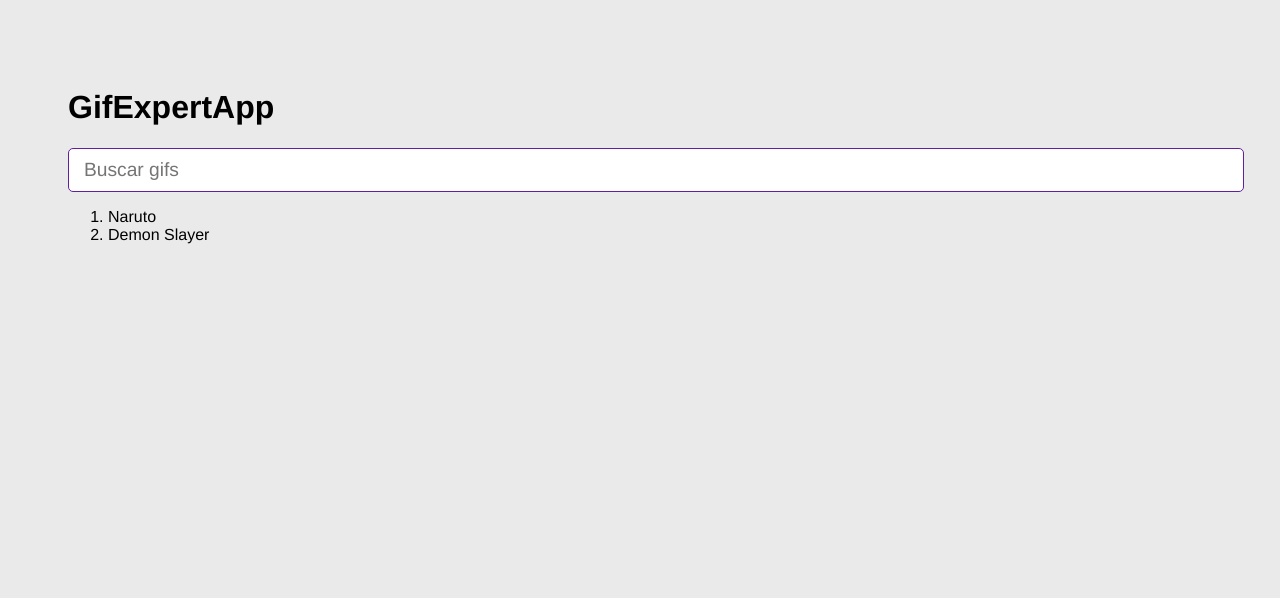
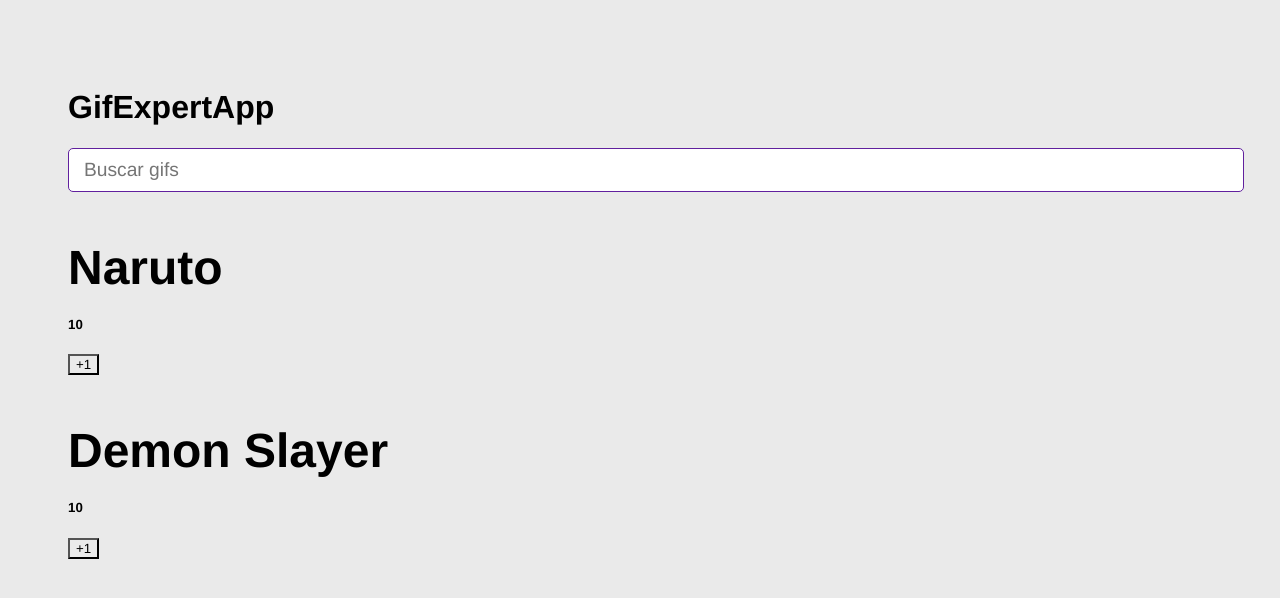
Before and after one commit to josavicente/React, a React (Vite) app in the folder 06-GifExpertApp/: page / in a window 1280 px wide. Shown: the top 598 px of the page. Built offline with nearby package versions, Linux system fonts and the light colour scheme; no server answers.

Commit message:
:sparkles:

```diff
--- a/06-GifExpertApp/src/GifExpertApp.jsx
+++ b/06-GifExpertApp/src/GifExpertApp.jsx
@@ -6,6 +6,7 @@
 
 import { useState } from "react";
 import { AddCategory } from "./components/addCategory";
+import { GifGrid } from "./components/GifGrid";
 
 export const GifExpertApp = () => {
 
@@ -14,7 +15,11 @@
       const onAddCategory = (newCategory) => {
             console.log(newCategory)
             // const nuevoElemento = 'Test';
-            setCategories( [...categories, nuevoElemento]);
+
+            if (categories.includes (newCategory)) return;
+
+            setCategories( [...categories, newCategory]);
+
       }
 
       return (
@@ -28,11 +33,14 @@
                   />
 
                   {/* Listado de Gif's */}
-            <ol>
-                  { categories.map( cat => {
-                        return <li key={ cat }> { cat }</li>
-                  } ) }
-            </ol>
+                        { categories.map( (cat) => (
+                                          <GifGrid
+                                                key={ cat }
+                                                category={ cat }/>
+                                    )
+                              // return <li key={ cat }> { cat }</li>
+                              )
+                        }
                         {/* GifItem */}
             </>
       )
--- /dev/null
+++ b/06-GifExpertApp/src/components/GifGrid.jsx
@@ -0,0 +1,24 @@
+
+import { useState, useEffect } from 'react';
+import {getGifs} from '../helpers/getGifs';
+
+export const GifGrid =  ({category}) => {
+
+      const [counter, setCounter] = useState(10);
+
+      useEffect( () => {
+            getGifs(category);
+      }, [  ] )
+
+
+
+      return (
+            <>
+                  <h3>{category}</h3>
+                  <h5>{counter}</h5>
+                  <button onClick={() => {
+                        setCounter(counter + 1)
+                  }} > +1 </button>
+            </>
+      )
+}
--- /dev/null
+++ b/06-GifExpertApp/src/helpers/getGifs.js
@@ -0,0 +1,15 @@
+export const getGifs = async (category) =>{
+
+      const apiKey = 'VUuUOlxuvryldN0qnPu8Ln4zCNPtsMQe';
+      const url = `https://api.giphy.com/v1/gifs/search?api_key=${apiKey}&q=&${category}&limit=20`
+      const resp = await fetch(url);
+      const { data } = await resp.json();
+
+      const gifs = data.map( img => ({
+            id: img.id,
+            title: img.title,
+            url: img.images.downsized_medium.url
+      }));
+
+      return gifs;
+}
```
Lines whose indentation alone changed are shown as unchanged.
